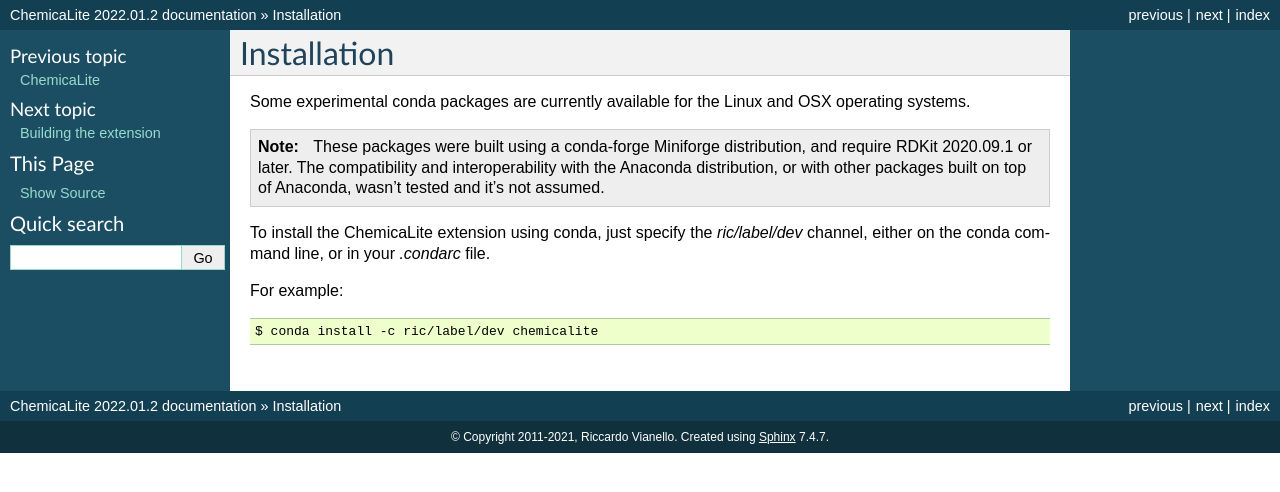
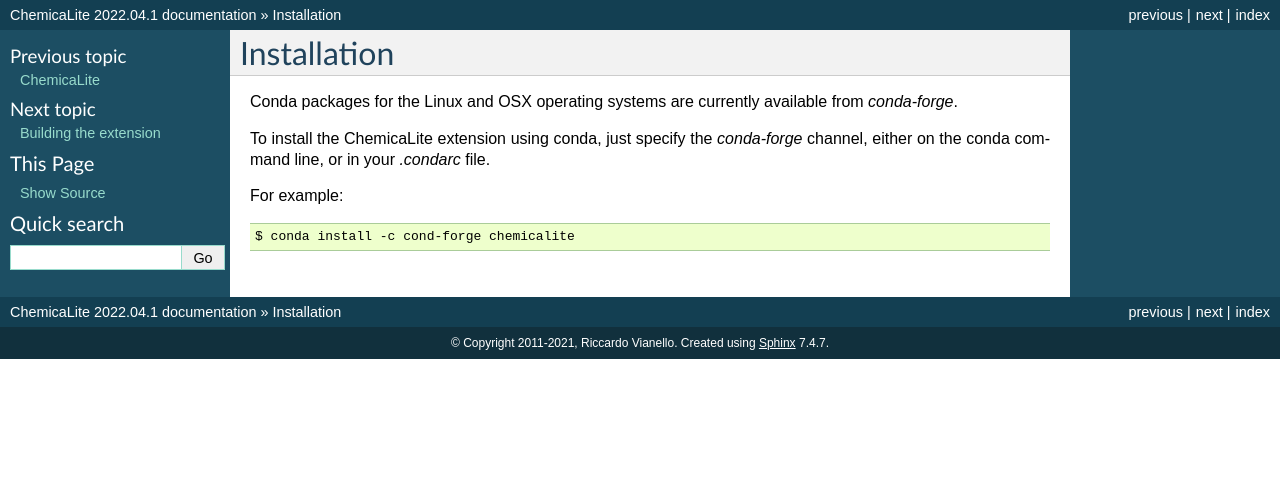
Before and after one commit to rvianello/chemicalite, a Sphinx documentation site: the page built from docs/installation.rst, in a window 1280 px wide. Shown: the top 492 px of the page. Built offline with Sphinx 7.4.7, drawn with Linux system fonts in a browser that asks for light colours.

```diff
--- a/docs/conf.py
+++ b/docs/conf.py
@@ -48,9 +48,9 @@
 # built documents.
 #
 # The short X.Y version.
-version = '2022.01.2'
+version = '2022.04.1'
 # The full version, including alpha/beta/rc tags.
-release = '2022.01.2'
+release = '2022.04.1'
 
 # The language for content autogenerated by Sphinx. Refer to documentation
 # for a list of supported languages.
--- a/docs/installation.rst
+++ b/docs/installation.rst
@@ -1,13 +1,10 @@
 Installation
 ============
 
-Some experimental conda packages are currently available for the Linux and OSX operating systems.
+Conda packages for the Linux and OSX operating systems are currently available from `conda-forge`.
 
-.. note::
-  These packages were built using a conda-forge Miniforge distribution, and require RDKit 2020.09.1 or later. The compatibility and interoperability with the Anaconda  distribution, or with other packages built on top of Anaconda, wasn't tested and it's not assumed.
-
-To install the ChemicaLite extension using conda, just specify the `ric/label/dev` channel, either on the conda command line, or in your `.condarc` file.
+To install the ChemicaLite extension using conda, just specify the `conda-forge` channel, either on the conda command line, or in your `.condarc` file.
 
 For example::
 
-    $ conda install -c ric/label/dev chemicalite
+    $ conda install -c cond-forge chemicalite
```
Also changed, not shown: CHANGELOG.md (+6 -0 lines), 4 other files.
